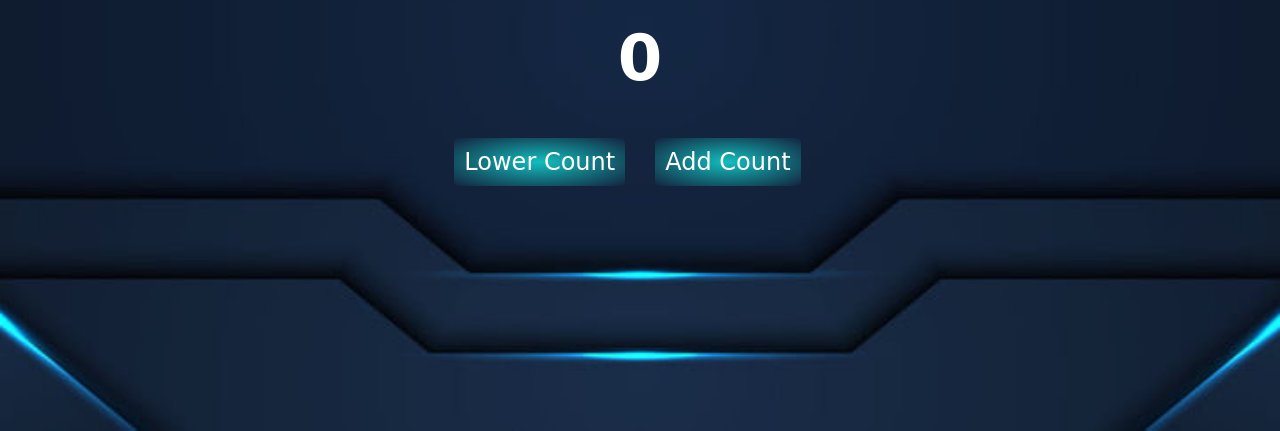
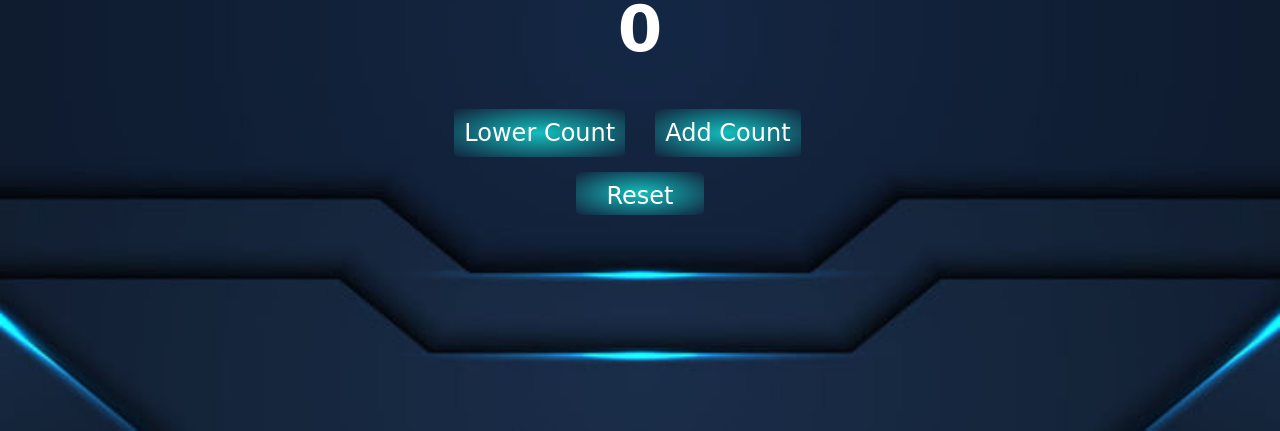
Before and after one commit to AbhijithS-Ark/Counter, a plain HTML site: page index.html in a window 1280 px wide. Shown: the part 369-800 px from the top of the page. Drawn offline with Linux system fonts and the light colour scheme; a web font is replaced by a local one.

Commit message:
added reset button to counter

```diff
--- a/app.js
+++ b/app.js
@@ -1,12 +1,13 @@
 let counter = document.querySelector('.counter');
 const addCount = document.querySelector('.addbtn')
 const lowerCount = document.querySelector('.lowerbtn')
-
+const reset = document.querySelector('.reset')
 
 let count=0;
 
 addCount.addEventListener('click',incrementcounter);
 lowerCount.addEventListener('click',decrementcounter);
+reset.addEventListener('click',resetcall);
 
  function incrementcounter (){
      count++;
@@ -33,3 +34,7 @@ lowerCount.addEventListener('click',decrementcounter);
     counter.animate([{opacity:'0.2'},{opacity:'1.0'}],{duration:500,fill:'forwards'})
 
 }
+ function resetcall (){
+       counter.innerHTML = '0';
+       counter.style.color = 'white';
+    }
--- a/index.html
+++ b/index.html
@@ -14,6 +14,8 @@
          <button class="lowerbtn">Lower Count</button>
          <button class="addbtn">Add Count</button>
      </div>
+     <button class="reset">Reset</button>
+
 </div>
  <script src="./app.js"></script>
 </body>
--- a/style.css
+++ b/style.css
@@ -51,3 +51,24 @@ body{
 .lowerbtn:active,.addbtn:active{
    box-shadow:2px 2px 20px 2px #13bebe;
 }
+
+.reset{
+background:radial-gradient(#13bebe,#13243E);
+margin:15px 0 0 0 ;
+padding:10px 30px 5px 30px;
+border-radius:5px;
+color:#fff;
+font-size:1.5rem;
+outline:none;
+border:none;
+transition:all 0.4s ease-in-out;
+transform: scale(1);
+font-family:'Iceberg',cursive;
+}
+
+.reset:hover{
+transform: scale(1.1);
+}
+.reset:active{
+box-shadow:2px 2px 20px 2px #13bebe;
+}
```
